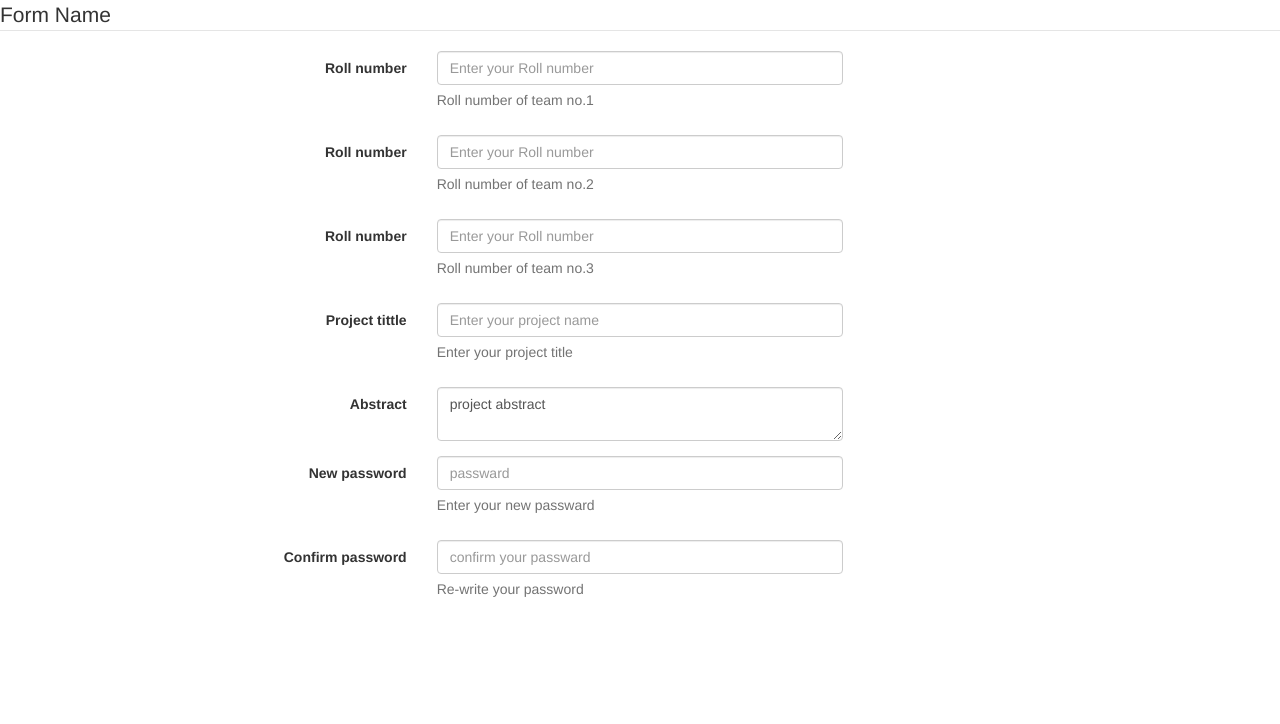
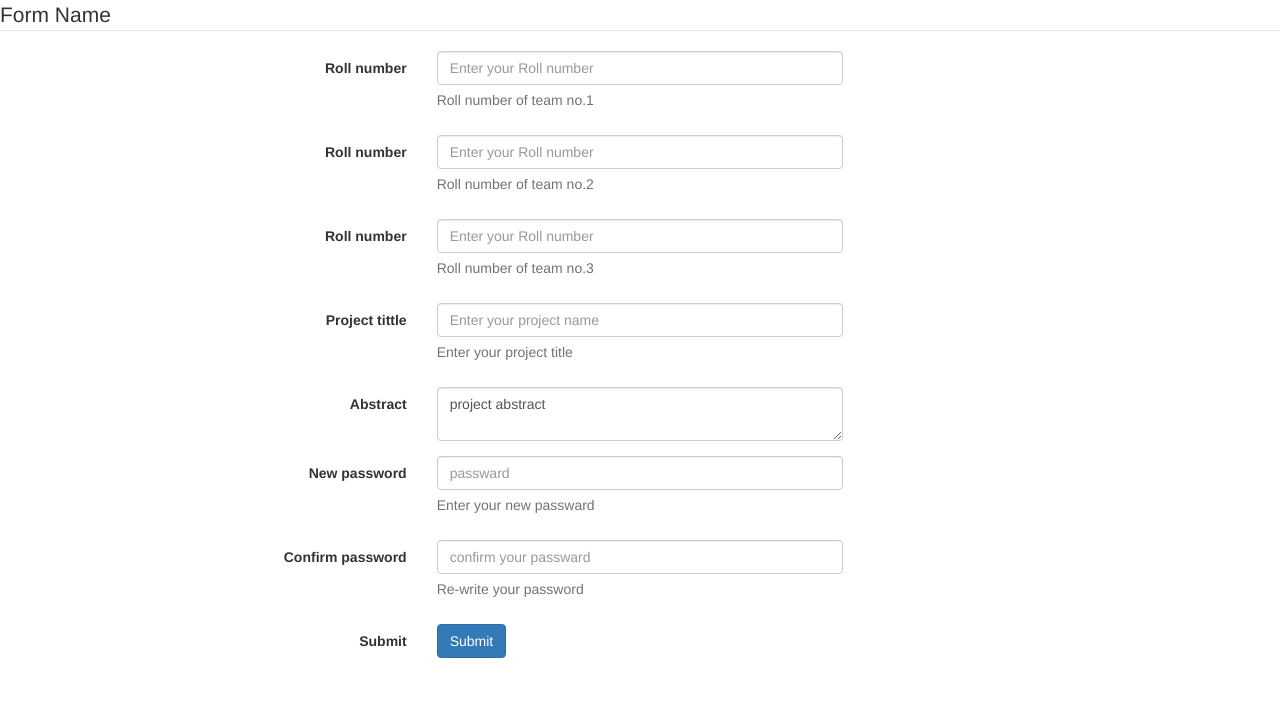
Before and after one commit to adishap/project_management_system, a PHP site: page /register_team.php in a window 1280 px wide. Shown: the top 724 px of the page. Run offline with PHP 8.4, Linux system fonts and the light colour scheme.

Commit message:
update register_team.php
Submit botton is added

```diff
--- a/register_team.php
+++ b/register_team.php
@@ -72,6 +72,14 @@
   </div>
 </div>
 
+<!-- Button -->
+<div class="form-group">
+  <label class="col-md-4 control-label" for="submit">Submit</label>
+  <div class="col-md-4">
+    <button id="submit" name="submit" class="btn btn-primary">Submit</button>
+  </div>
+</div>
+
 </fieldset>
 </form>
 
```
